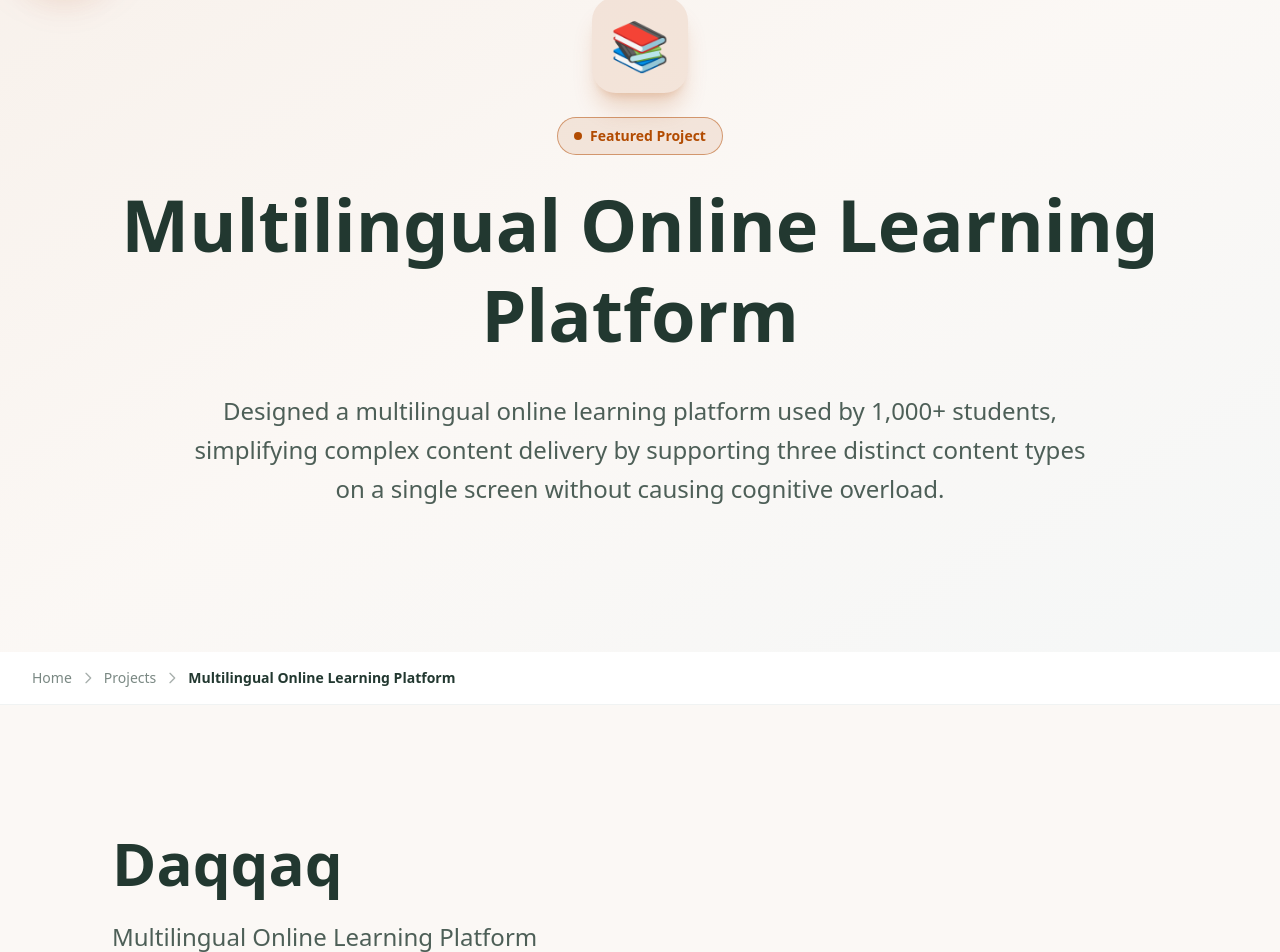
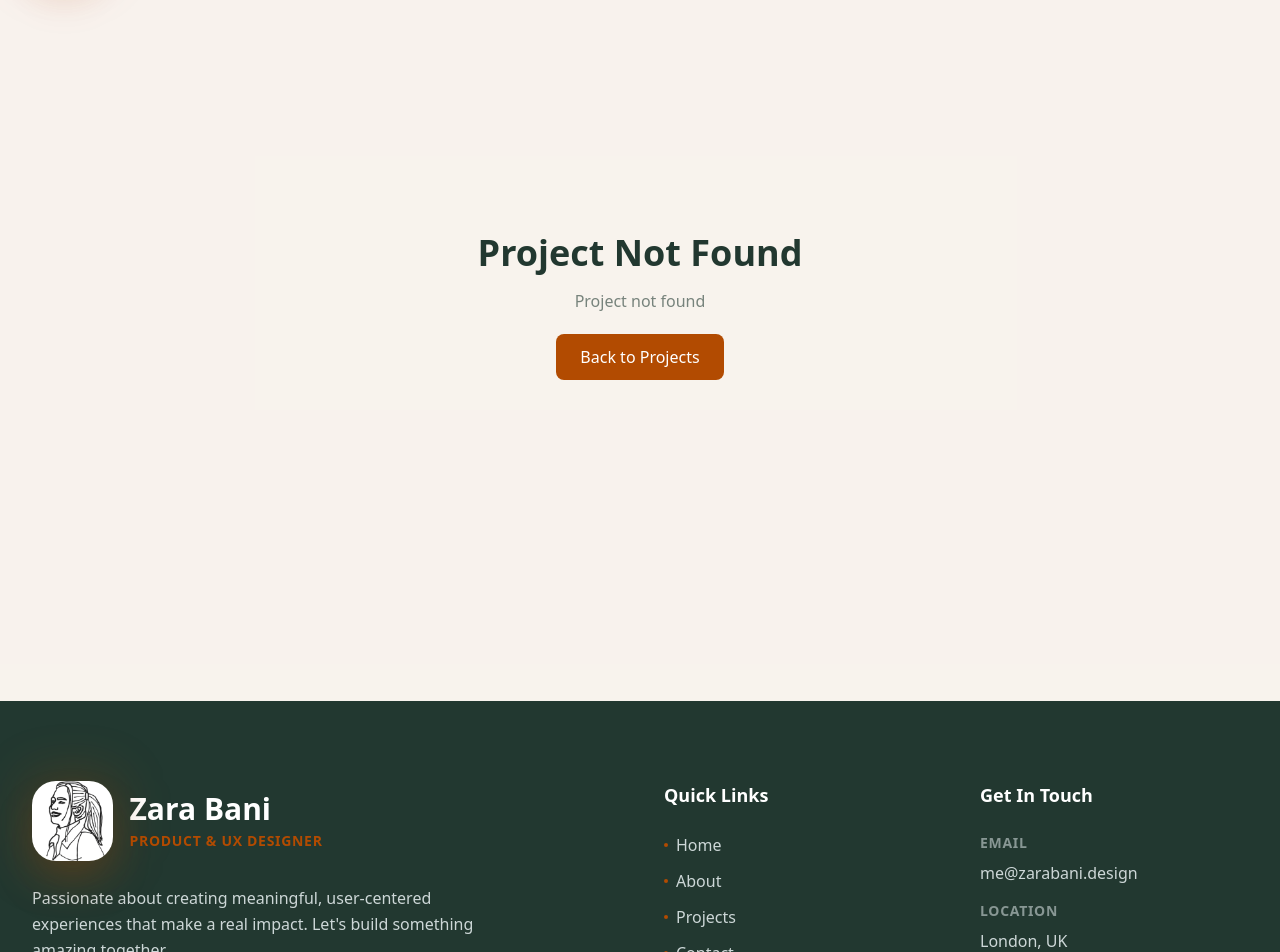
Before and after one commit to ehsangazar/zarabani, a React (Vite) app: page /projects/daqqaq in a window 1280 px wide. Shown: the part 99-1051 px from the top of the page. Built offline with nearby package versions, Linux system fonts and the light colour scheme.

Commit message:
Refactor ProjectDetail component: remove custom detail page for Daqqaq and update case study titles for improved clarity. Adjust project utility to remove Daqqaq entry.

```diff
--- a/src/pages/projects/ProjectDetail.tsx
+++ b/src/pages/projects/ProjectDetail.tsx
@@ -3,7 +3,6 @@ import { useParams, Link } from 'react-router-dom'
 import { getCaseStudyById, type CaseStudy } from '../../utils/caseStudies'
 import { allProjects, type Project } from '../../utils/projects'
 import ProjectDetailTemplate from './ProjectDetailTemplate'
-import Daqqaq from './case-studies/Daqqaq'
 import DocumentManagement from './case-studies/DocumentManagement'
 import LibraryPlatform from './case-studies/LibraryPlatform'
 import CompanyWebsite from './case-studies/CompanyWebsite'
@@ -144,74 +143,6 @@ const ProjectDetail = () => {
 
   // Render regular project
   if (project) {
-    // Check if it's Daqqaq with custom detail page
-    if (project.id === 'daqqaq') {
-      return (
-        <div className="min-h-screen bg-white">
-          {/* Hero Section */}
-          <section className="bg-gradient-to-br from-warm/40 via-warm/20 to-neutral/20 py-24 px-4 sm:px-6 lg:px-8">
-            <div className="max-w-7xl mx-auto">
-              <div className="text-center mb-12">
-                <div className="mb-6 flex justify-center">
-                  <div className="inline-flex h-24 w-24 items-center justify-center rounded-3xl bg-primary/10 text-5xl shadow-xl shadow-primary/20 transition-transform hover:scale-110">
-                    {project.icon}
-                  </div>
-                </div>
-                <div className="mb-6">
-                  <span className="inline-flex items-center gap-2 bg-primary/10 text-primary text-sm px-4 py-2 rounded-full font-semibold border border-primary/50">
-                    <span className="w-2 h-2 bg-primary rounded-full"></span>
-                    Featured Project
-                  </span>
-                </div>
-                <h1 className="text-5xl sm:text-6xl lg:text-7xl font-extrabold text-primary-dark mb-8 leading-tight">
-                  {project.title}
-                </h1>
-                <p className="text-xl sm:text-2xl text-primary-dark/80 leading-relaxed max-w-4xl mx-auto">
-                  {project.description}
-                </p>
-              </div>
-            </div>
-          </section>
-
-          {/* Breadcrumb */}
-          <section className="bg-white border-b border-neutral/30 py-4 px-4 sm:px-6 lg:px-8">
-            <div className="max-w-7xl mx-auto">
-              <nav className="flex items-center gap-2 text-sm">
-                <Link
-                  to="/"
-                  className="text-primary-dark/60 hover:text-primary transition-colors"
-                >
-                  Home
-                </Link>
-                <svg className="w-4 h-4 text-primary-dark/40" fill="none" stroke="currentColor" viewBox="0 0 24 24">
-                  <path strokeLinecap="round" strokeLinejoin="round" strokeWidth={2} d="M9 5l7 7-7 7" />
-                </svg>
-                <Link
-                  to="/projects"
-                  className="text-primary-dark/60 hover:text-primary transition-colors"
-                >
-                  Projects
-                </Link>
-                <svg className="w-4 h-4 text-primary-dark/40" fill="none" stroke="currentColor" viewBox="0 0 24 24">
-                  <path strokeLinecap="round" strokeLinejoin="round" strokeWidth={2} d="M9 5l7 7-7 7" />
-                </svg>
-                <span className="text-primary-dark font-semibold">
-                  {project.title}
-                </span>
-              </nav>
-            </div>
-          </section>
-
-          {/* Project Content */}
-          <section className="py-20 px-4 sm:px-6 lg:px-8 bg-warm/20">
-            <div className="max-w-7xl mx-auto">
-              <Daqqaq />
-            </div>
-          </section>
-        </div>
-      )
-    }
-
     // Check if it's document-management with custom detail page
     if (project.id === 'document-management') {
       return (
--- a/src/pages/projects/case-studies/Daqqaq.tsx
+++ b/src/pages/projects/case-studies/Daqqaq.tsx
@@ -6,10 +6,10 @@ const Daqqaq = () => {
       {/* Hero Section */}
       <div className="py-12 mb-16">
         <h1 className="text-5xl md:text-6xl font-bold text-primary-dark mb-6">
-          Daqqaq
+          Multilingual Online Learning Platform
         </h1>
         <p className="text-2xl text-primary-dark/80 mb-8 leading-relaxed">
-          Multilingual Online Learning Platform
+          Daqqaq
         </p>
         <div className="grid md:grid-cols-2 gap-8 mt-12">
           <div>
--- a/src/pages/projects/case-studies/FocusedLearning.tsx
+++ b/src/pages/projects/case-studies/FocusedLearning.tsx
@@ -4,15 +4,15 @@ const FocusedLearning = () => {
       {/* Hero Section */}
       <div className="mb-8">
         <h1 className="text-5xl md:text-6xl font-bold text-primary-dark mb-6">
-          A learning hub that made course materials easier to find, follow, and
-          finish
+          From Cognitive Chaos to Focused Learning
         </h1>
       </div>
 
       {/* Introduction */}
       <section className="my-10">
         <p className="text-lg text-primary-dark/70 leading-relaxed mb-8">
-          A case study in applying psychological principles to redesign an
+          A learning hub that made course materials easier to find, follow, and
+          finish. A case study in applying psychological principles to redesign an
           educational platform for 10,000+ students.
         </p>
       </section>
--- a/src/utils/caseStudies.ts
+++ b/src/utils/caseStudies.ts
@@ -41,7 +41,7 @@ export async function getAllCaseStudies(): Promise<CaseStudy[]> {
       },
       {
         id: 'focused-learning',
-        title: 'From Cognitive Chaos to Focused Learning',
+        title: 'A learning hub that made course materials easier to find, follow, and finish',
         description: 'A case study in applying psychological principles to redesign an educational platform for 10,000+ students.',
         category: 'UX Design Case Study',
         technologies: ['UX Research', 'Cognitive Design', 'Information Architecture', 'User Experience Design'],
--- a/src/utils/projects.ts
+++ b/src/utils/projects.ts
@@ -23,26 +23,6 @@ export const allProjects: Project[] = [
     ],
     technologies: ["Digital Product Design", "UX Strategy", "Case Study"],
     caseStudyId: 'omaia',
-  },
-  {
-    id: 'daqqaq',
-    title: "Multilingual Online Learning Platform",
-    description:
-      "Designed a multilingual online learning platform used by 1,000+ students, simplifying complex content delivery by supporting three distinct content types on a single screen without causing cognitive overload.",
-    icon: "📚",
-    color: "indigo",
-    achievements: [
-      "70% adoption rate within the first three months",
-      "35% reduction in task completion time",
-      "Students transitioned from external platforms to Daqqaq",
-    ],
-    technologies: [
-      "UX Research",
-      "User Flows",
-      "Wireframes",
-      "Prototypes",
-      "Usability Testing",
-    ],
   },
   {
     id: 'document-management',
```
